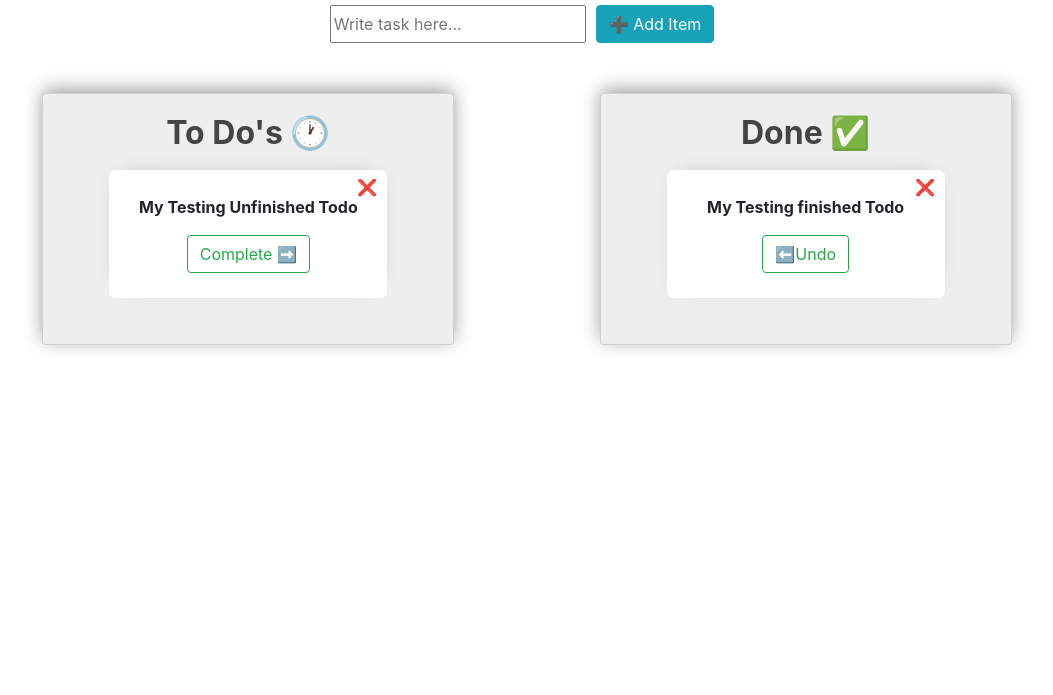
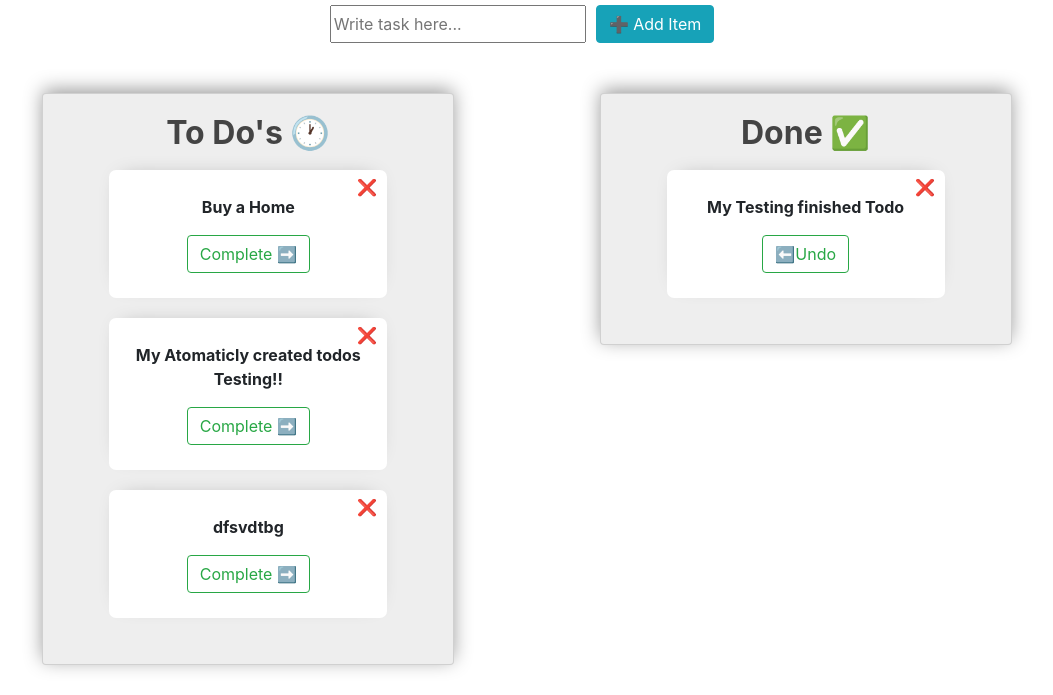
Before and after one commit to KidCoderT/MyFlaskTodoListApp, a Flask app: page / in a window 1280 px wide. Shown: the part 166-861 px from the top of the page, without its empty margins (113-1166 px from the left). Before the commit the page ends 517 px from the top, so only its background shows below. Run offline with Flask 2, Linux system fonts and the light colour scheme; data comes from the database, SQL or seed files in the repository; some libraries are stand-ins or nearby versions.

Commit message:
Step 3: Added functionality to create a todo!

```diff
--- a/app.py
+++ b/app.py
@@ -1,4 +1,4 @@
-from flask import Flask, render_template
+from flask import Flask, render_template, request, redirect, url_for
 from flask_sqlalchemy import SQLAlchemy
 
 app = Flask(__name__)
@@ -8,13 +8,22 @@ app.config['SQLALCHEMY_TRACK_MODIFICATIONS'] = False
 db = SQLAlchemy(app)
 
 class Todo(db.Model):
-    pk = db.Column(db.Integer, primary_key=True)
+    id = db.Column(db.Integer, primary_key=True)
     text = db.Column(db.String(200))
-    is_done = db.Column(db.Boolean)
+    completed = db.Column(db.Boolean)
 
 @app.route('/')
-def hello_world():
-    return render_template("index.html")
+def index():
+    incomplete_todos = Todo.query.filter_by(completed=False).all()
+    return render_template("index.html", unfinished_todos=incomplete_todos)
+
+@app.route('/add', methods=["POST"])
+def add():
+    new_todo = Todo(text=request.form["todoitem"], completed=False)
+    db.session.add(new_todo)
+    db.session.commit()
+
+    return redirect(url_for("index"))
 
 if __name__ == '__main__':
     app.run(debug=True)
--- a/templates/index.html
+++ b/templates/index.html
@@ -15,7 +15,7 @@
 
         <div class="card todo__headerContainer">
             <p class="font-weight-bold"> What Are we doing today Fellas?? 🔥</p>
-            <form class="todo__form">
+            <form class="todo__form" action="{{ url_for('add') }}" method="POST">
                 <input placeholder="Write task here..." type="text" name="todoitem">
                 <input class="btn btn-info" type="submit" value="➕ Add Item">
             </form>
@@ -29,11 +29,16 @@
             <h2 class="todo__itemHeader font-weight-bolder">To Do's 🕐</h2>
 
             <ul class="todo__container">
+
+                {% for incomplete_todo_item in unfinished_todos %}
+
                 <li class="todo__item">
-                    <p class="font-weight-bold">My Testing Unfinished Todo</p>
+                    <p class="font-weight-bold">{{ incomplete_todo_item.text }}</p>
                     <a class="btn btn-outline-success" href="#">Complete ➡️</a>
                     <a class="todo__close" href="#">❌</a>
                 </li>
+
+                {% endfor %}
             </ul>
 
         </div>
```
Also changed, not shown: todo.db.
